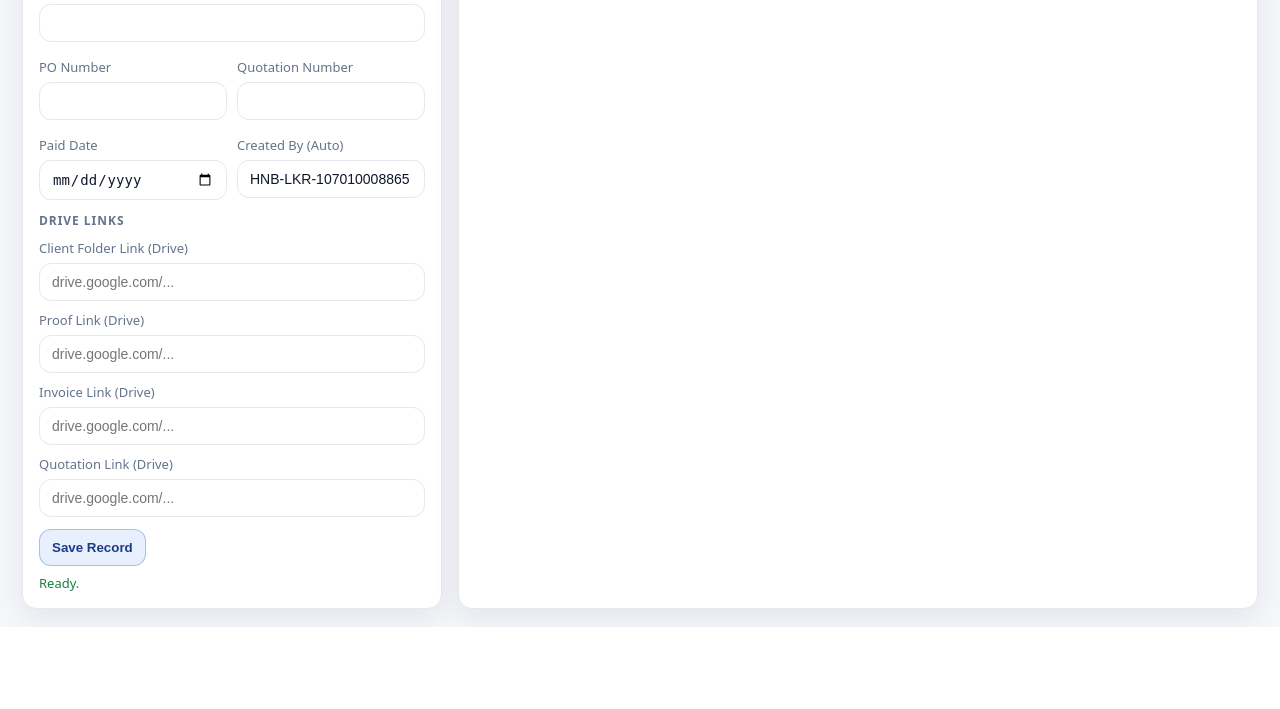
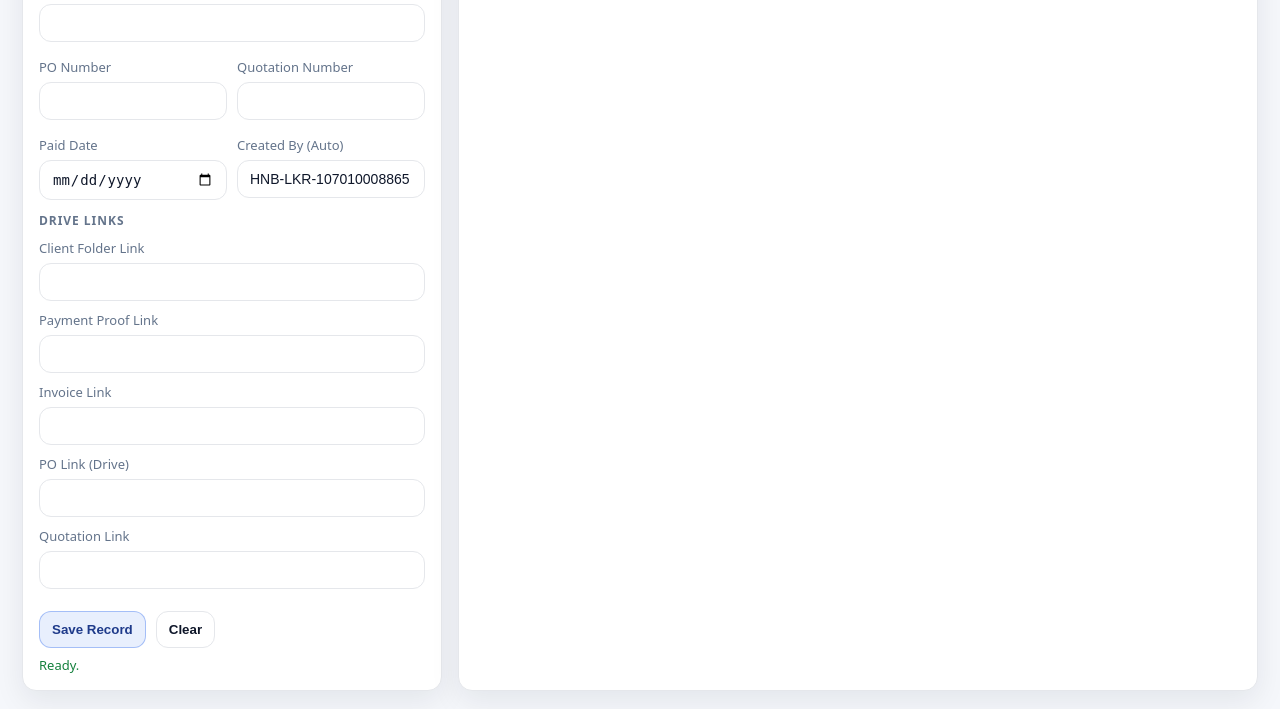
Before and after one commit to punsithranvidu/erp2, a Flask app: page /finance in a window 1280 px wide. Shown: the part 1045-1754 px from the top of the page. Before the commit the page ends 1672 px from the top, so only its background shows below. Run offline with Flask 3, Linux system fonts and the light colour scheme; a user stored in the database is signed in; data that the repository does not hold is empty; some libraries are stand-ins or nearby versions.

Commit message:
Added PO link support

```diff
--- a/routes/finance.py
+++ b/routes/finance.py
@@ -380,7 +380,7 @@ def api_finance_create():
                 bank_id,
                 type, client_name, category, description, currency, amount,
                 payment_type, status, proof_of_payment, invoice_ref, po_number, quotation_number,
-                paid_date, folder_link, proof_link, invoice_link, quotation_link,
+                paid_date, folder_link, proof_link, invoice_link, po_link, quotation_link,
                 created_at, created_by,
                 deleted_at, deleted_by
             ) VALUES (?,?,?,?,?,?,?,?,?,?,?,?,?,?,?,?,?,?,?,?,NULL,NULL)
@@ -402,6 +402,7 @@ def api_finance_create():
             normalize_url(data.get("folder_link", "")),
             normalize_url(data.get("proof_link", "")),
             normalize_url(data.get("invoice_link", "")),
+            normalize_url(data.get("po_link", "")),
             normalize_url(data.get("quotation_link", "")),
             now_iso(),
             session["user"],
@@ -429,7 +430,7 @@ def api_finance_update(rid):
         "type", "client_name", "category", "description", "currency", "amount",
         "payment_type", "status", "proof_of_payment", "invoice_ref", "po_number",
         "quotation_number", "paid_date", "folder_link", "proof_link",
-        "invoice_link", "quotation_link"
+        "invoice_link", "po_link", "quotation_link"
     ]
 
     sets = []
@@ -708,6 +709,7 @@ def api_finance_export_csv():
             fr.folder_link,
             fr.proof_link,
             fr.invoice_link,
+            fr.po_link,
             fr.quotation_link
         FROM finance_records fr
         LEFT JOIN bank_accounts ba ON ba.id = fr.bank_id
@@ -726,7 +728,7 @@ def api_finance_export_csv():
         "ID", "Bank", "Type", "Client", "Category", "Description", "Currency", "Amount",
         "Payment Type", "Status", "Proof Of Payment", "Invoice Ref", "PO Number", "Quotation Number",
         "Paid Date", "Created At", "Created By", "Edited At", "Edited By",
-        "Client Folder Link", "Proof Link", "Invoice Link", "Quotation Link"
+        "Client Folder Link", "Proof Link", "Invoice Link","PO Link", "Quotation Link"
     ])
 
     for r in rows:
@@ -754,6 +756,7 @@ def api_finance_export_csv():
             r.get("folder_link"),
             r.get("proof_link"),
             r.get("invoice_link"),
+            r.get("po_link"),
             r.get("quotation_link")
         ])
 
--- a/static/js/finance.js
+++ b/static/js/finance.js
@@ -241,6 +241,7 @@
      $("folderLink").value=safeText(r.folder_link);
      $("proofLink").value=safeText(r.proof_link);
      $("invoiceLink").value=safeText(r.invoice_link);
+     $("poLink").value=safeText(r.po_link);
      $("quotationLink").value=safeText(r.quotation_link);
 
      if(r.bank_id !== undefined && r.bank_id !== null && r.bank_id !== ""){
@@ -304,7 +305,7 @@
          <td><span class="pill">${safeText(r.status)}</span></td>
          <td>${openLink(r.proof_of_payment, r.proof_link)}</td>
          <td>${openLink("OPEN", r.invoice_link)}</td>
-         <td class="mono">${safeText(r.po_number)}</td>
+         <td>${openLink(safeText(r.po_number || "OPEN"), r.po_link)}</td>
          <td>${openLink(safeText(r.quotation_number || "OPEN"), r.quotation_link)}</td>
          <td class="mono">${safeText(r.paid_date)}</td>
          <td class="mono">${safeText(r.created_at)}</td>
@@ -449,6 +450,7 @@
        folder_link:$("folderLink").value.trim(),
        proof_link:$("proofLink").value.trim(),
        invoice_link:$("invoiceLink").value.trim(),
+       po_link:$("poLink").value.trim(),
        quotation_link:$("quotationLink").value.trim(),
      };
    }
@@ -462,6 +464,7 @@
      payload.folder_link = normalizeUrl(payload.folder_link);
      payload.proof_link = normalizeUrl(payload.proof_link);
      payload.invoice_link = normalizeUrl(payload.invoice_link);
+     payload.po_link = normalizeUrl(payload.po_link);
      payload.quotation_link = normalizeUrl(payload.quotation_link);
 
      const res=await fetch("/api/finance",{
@@ -481,6 +484,7 @@
      payload.folder_link = normalizeUrl(payload.folder_link);
      payload.proof_link = normalizeUrl(payload.proof_link);
      payload.invoice_link = normalizeUrl(payload.invoice_link);
+     payload.po_link = normalizeUrl(payload.po_link);
      payload.quotation_link = normalizeUrl(payload.quotation_link);
 
      const res=await fetch(`/api/finance/${id}`,{
--- a/templates/finance.html
+++ b/templates/finance.html
@@ -185,16 +185,21 @@
         </div>
 
         <h4 class="miniTitle">Drive Links</h4>
-        <label>Client Folder Link (Drive)</label>
-        <input id="folderLink" placeholder="drive.google.com/..." />
-        <label>Proof Link (Drive)</label>
-        <input id="proofLink" placeholder="drive.google.com/..." />
-        <label>Invoice Link (Drive)</label>
-        <input id="invoiceLink" placeholder="drive.google.com/..." />
-        <label>Quotation Link (Drive)</label>
-        <input id="quotationLink" placeholder="drive.google.com/..." />
+        <label>Client Folder Link</label>
+        <input id="folderLink" placeholder="" />
+        <label>Payment Proof Link</label>
+        <input id="proofLink" placeholder="" />
+        <label>Invoice Link </label>
+        <input id="invoiceLink" placeholder="" />
+        <label>PO Link (Drive)</label>
+        <input id="poLink" placeholder="" />
+        <label>Quotation Link </label>
+        <input id="quotationLink" placeholder="" />
 
-        <button class="btn" type="submit">Save Record</button>
+        <div class="row" style="margin-top:10px;">
+          <button class="btn" type="submit">Save Record</button>
+          <button class="btn ghost" type="button" id="clearBtn">Clear</button>
+        </div>
         <p id="msg" class="msg"></p>
       </form>
     </div>
```
Also changed, not shown: static/js/calendar.js (+21 -0 lines).
